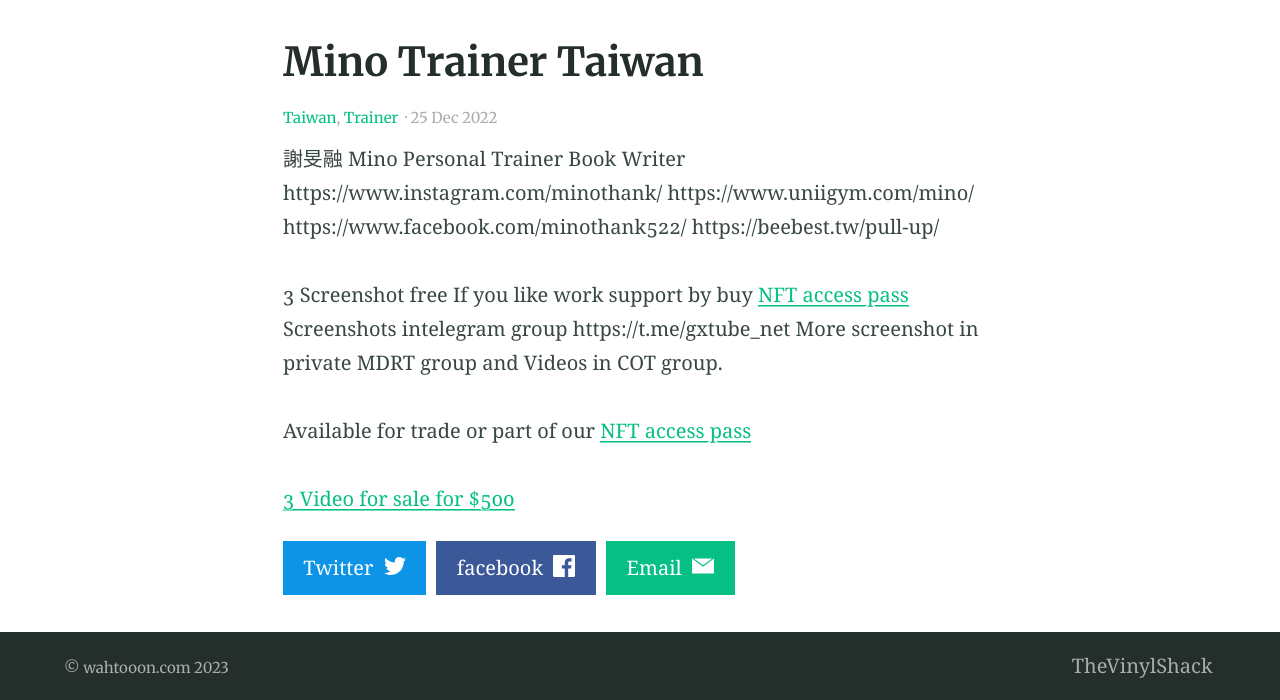
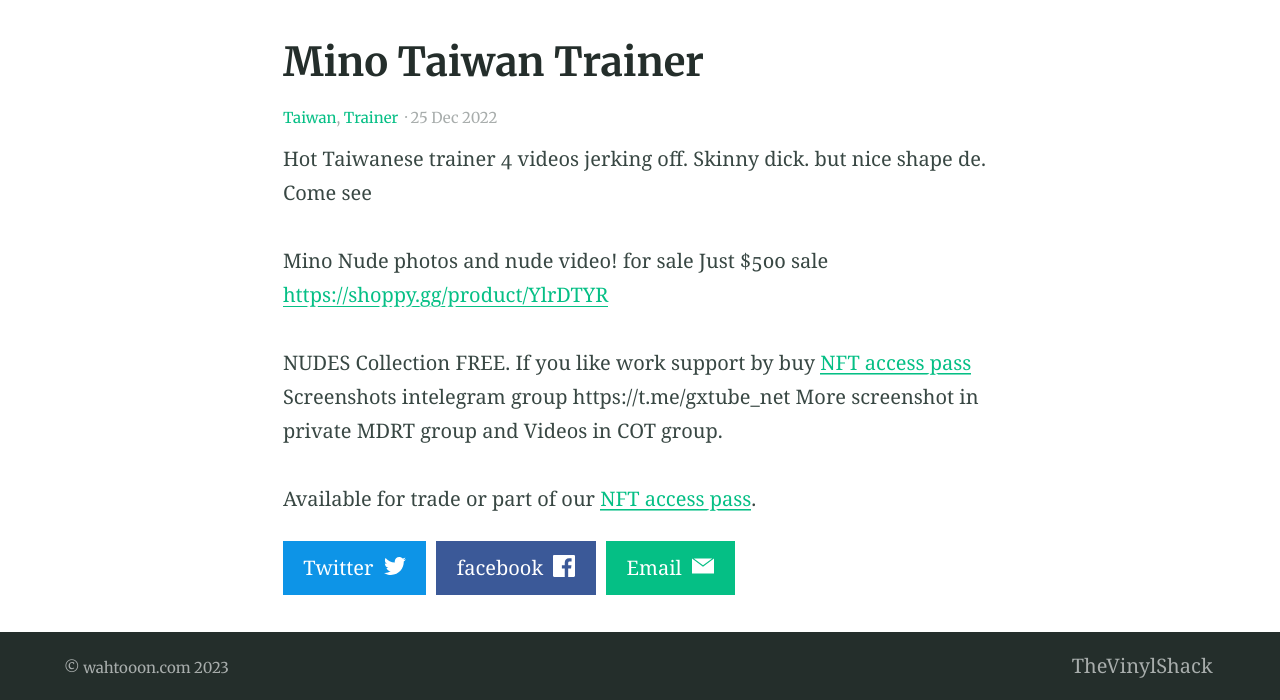
Before and after one commit to heynathanlum/wahtoon, a Jekyll site: the page built from _posts/2022-12-25-Mino.md, in a window 1280 px wide. Shown: the part 408-1108 px from the top of the page. Built offline with Jekyll 4.4.1, drawn with Linux system fonts in a browser that asks for light colours.

Commit message:
Update 2022-12-25-Mino.md

```diff
--- a/_posts/2022-12-25-Mino.md
+++ b/_posts/2022-12-25-Mino.md
@@ -1,24 +1,21 @@
 ---
-title: Mino Trainer Taiwan
+title: Mino Taiwan Trainer
 categories:
 - Taiwan
 - Trainer
 feature_image: "https://picsum.photos/2560/600?image=872"
 ---
 
-謝旻融 Mino
-Personal Trainer
-Book Writer
-https://www.instagram.com/minothank/
-https://www.uniigym.com/mino/
-https://www.facebook.com/minothank522/
-https://beebest.tw/pull-up/
+Hot Taiwanese trainer 4 videos jerking off.  Skinny dick. but nice shape de. Come see
+
+
 
 <!-- more -->
-3 Screenshot free
-If you like work support by buy [NFT access pass](https://opensea.io/collection/thevinylshacktastycollection?search%5BsortAscending%5D=true&search%5BsortBy%5D=PRICE&search%5Btoggles%5D%5B0%5D=BUY_NOW)
+
+
+Mino Nude photos and nude video! for sale Just $500 sale [https://shoppy.gg/product/YlrDTYR](https://shoppy.gg/product/YlrDTYR)
+
+NUDES Collection FREE. If you like work support by buy [NFT access pass](https://opensea.io/collection/thevinylshacktastycollection?search%5BsortAscending%5D=true&search%5BsortBy%5D=PRICE&search%5Btoggles%5D%5B0%5D=BUY_NOW)
 Screenshots intelegram group https://t.me/gxtube_net More screenshot in private MDRT group and Videos in COT group.
 
-Available for trade or part of our [NFT access pass](https://opensea.io/collection/thevinylshacktastycollection?search%5BsortAscending%5D=true&search%5BsortBy%5D=PRICE&search%5Btoggles%5D%5B0%5D=BUY_NOW)
-
-[3 Video for sale for $500](https://shoppy.gg/product/YlrDTYR)
+Available for trade or part of our [NFT access pass](https://opensea.io/collection/thevinylshacktastycollection?search%5BsortAscending%5D=true&search%5BsortBy%5D=PRICE&search%5Btoggles%5D%5B0%5D=BUY_NOW).
```
